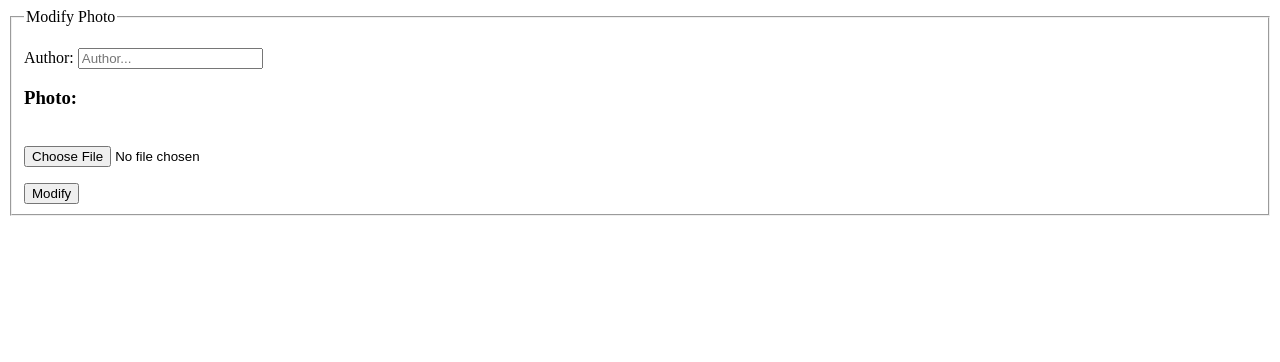
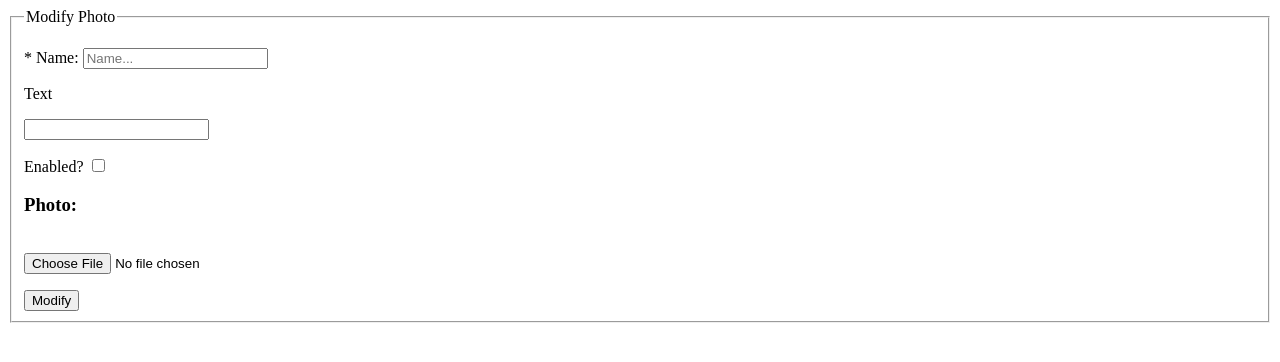
Before and after one commit to gamingamerman/photo_gallery, a PHP site: page /modify-photo.php in a window 1280 px wide. Shown: the top 362 px of the page. Run offline with PHP 8.4, Linux system fonts and the light colour scheme; data that the repository does not hold is empty.

Commit message:
added modify feature, Warning: doesnt work and will give error

```diff
--- a/modify-photo.php
+++ b/modify-photo.php
@@ -1,3 +1,20 @@
+<?php include './includes/link.php';
+    session_start();
+
+    if (isset($_POST["send"])) {
+        $name = $_REQUEST["name"];
+        $text = $_REQUEST["text_photo"];
+        $enabled = $_REQUEST["enabled"];
+        $image_name = $_FILES["file"]["name"];
+        $image_size = $_FILES["file"]["size"];
+
+        $stmt->prepare("UPDATE images SET name='?', text='?', file='?', enabled=? WHERE id=" . $_GET['userID']);
+        $stmt->bind_param('sssi', $name, $text, $image_name, $enabled);
+
+        $stmt->execute();
+        $stmt->close();
+    }
+?>
 <!DOCTYPE html>
 <html lang="en">
 <head>
@@ -9,13 +26,21 @@
 <body>
     <fieldset>
         <legend>Modify Photo</legend>
-        <form action="">
-            <p>Author: <input type="text" name="author" placeholder="Author...">
+        <form action="" method="post">
+        <p>
+                * Name: <input type="text" name="name" placeholder="Name..." required>
+            </p>
+            <p>
+                <p>Text</p>
+                <input type="text" name="text_photo">
+            </p>
+            <p>
+                Enabled? <input type="checkbox" name="enabled">
             </p>
             <p>
                 <h3>Photo:</h3>
                 <br>
-                <input type="file" name="file">
+                <input type="file" name="file" required>
             </p>
             <input type="submit" name="send" value="Modify">
         </form>
--- a/photo-page.php
+++ b/photo-page.php
@@ -40,6 +40,5 @@ session_start();
         </tbody>
     </table>
     <a href="upload-photo.php"><button>Upload Image</button></a>
-
 </body>
 </html>
```
